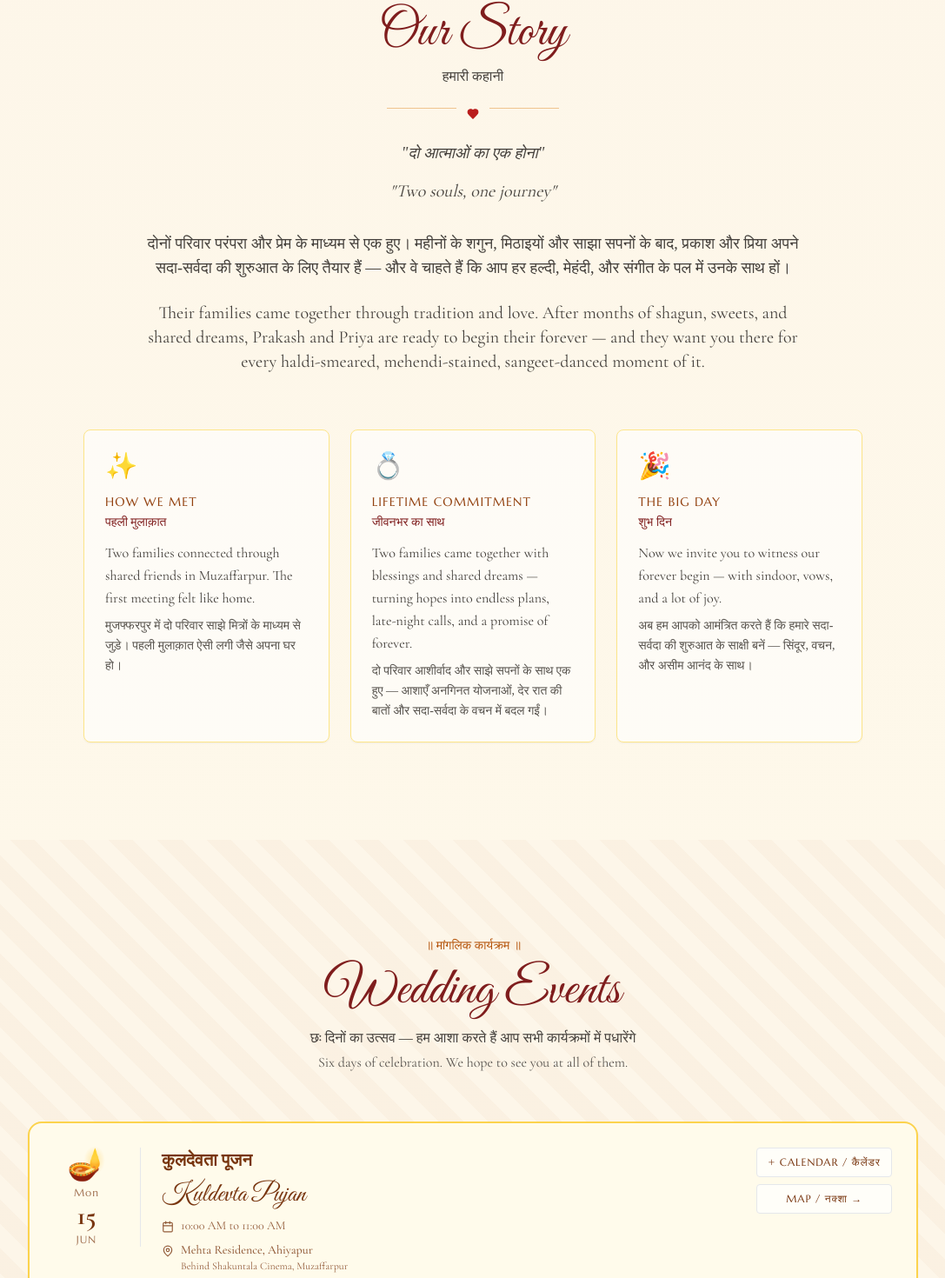
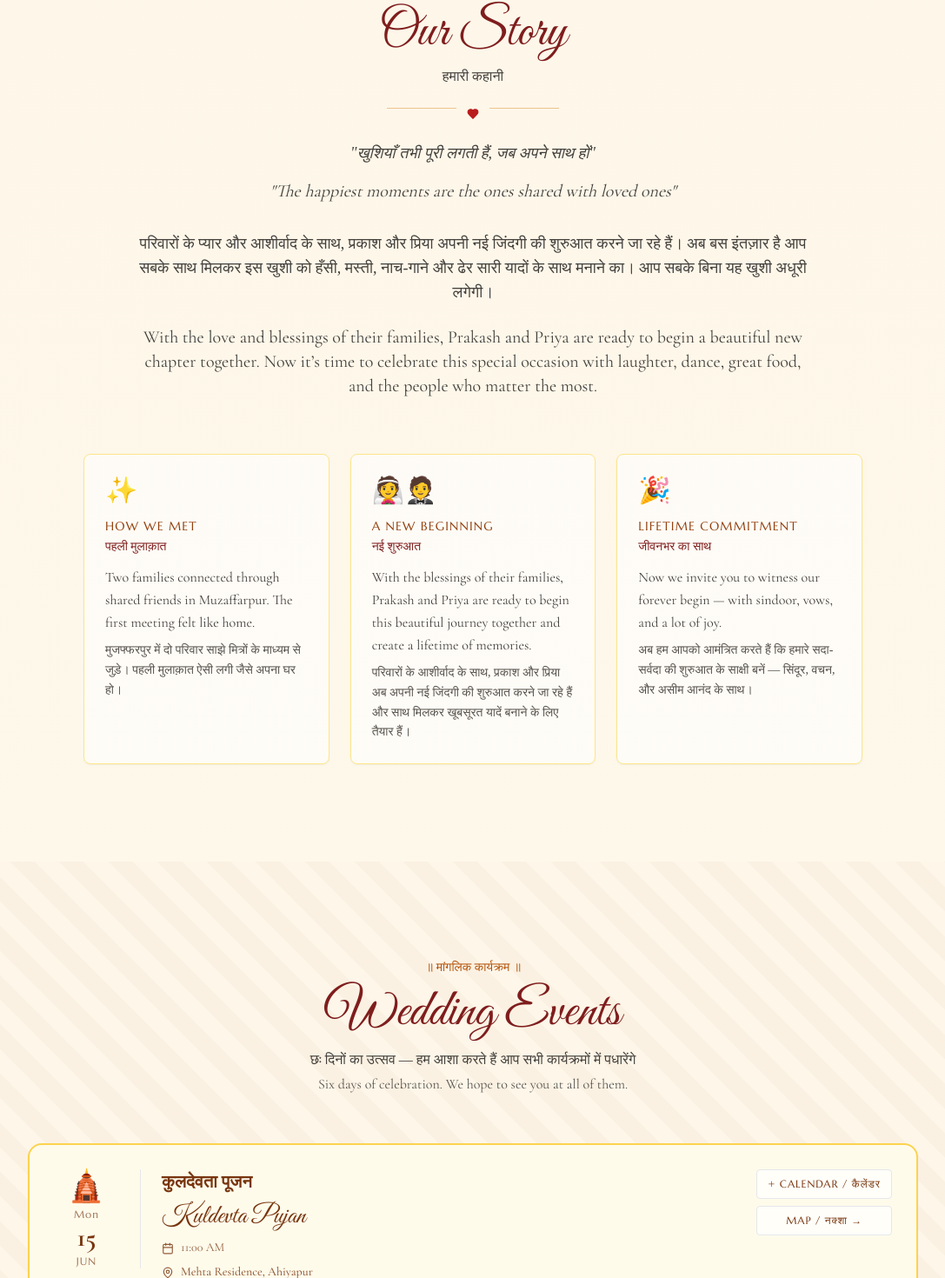
Before and after one commit to prakashkapoor/prakashwedspriya, a React (Vite) app: page / in a window 1280 px wide. Shown: the part 1264-2734 px from the top of the page at 87% size, without its empty margins (96-1183 px from the left). Built offline with nearby package versions, Linux system fonts and the light colour scheme; a web font is replaced by a local one.

Commit message:
Update wedding details and quotes in WeddingWebsite.jsx

```diff
--- a/src/WeddingWebsite.jsx
+++ b/src/WeddingWebsite.jsx
@@ -10,12 +10,12 @@ export default function WeddingWebsite() {
     groom: { name: 'प्रकाश कुमार', nameEn: 'Prakash Kumar', initial: 'P' },
     hashtag: '#PrakashWedsPriya',
     weddingDate: '2026-06-19T15:00:00+05:30',
-    quote: 'दो आत्माओं का एक होना',
-    quoteEn: 'Two souls, one journey',
+    quote: 'खुशियाँ तभी पूरी लगती हैं, जब अपने साथ हों',
+    quoteEn: 'The happiest moments are the ones shared with loved ones',
     storyHi:
-      'दोनों परिवार परंपरा और प्रेम के माध्यम से एक हुए। महीनों के शगुन, मिठाइयों और साझा सपनों के बाद, प्रकाश और प्रिया अपने सदा-सर्वदा की शुरुआत के लिए तैयार हैं — और वे चाहते हैं कि आप हर हल्दी, मेहंदी, और संगीत के पल में उनके साथ हों।',
+      'परिवारों के प्यार और आशीर्वाद के साथ, प्रकाश और प्रिया अपनी नई जिंदगी की शुरुआत करने जा रहे हैं। अब बस इंतज़ार है आप सबके साथ मिलकर इस खुशी को हँसी, मस्ती, नाच-गाने और ढेर सारी यादों के साथ मनाने का। आप सबके बिना यह खुशी अधूरी लगेगी।',
     storyEn:
-      'Their families came together through tradition and love. After months of shagun, sweets, and shared dreams, Prakash and Priya are ready to begin their forever — and they want you there for every haldi-smeared, mehendi-stained, sangeet-danced moment of it.',
+      'With the love and blessings of their families, Prakash and Priya are ready to begin a beautiful new chapter together. Now it’s time to celebrate this special occasion with laughter, dance, great food, and the people who matter the most.',
     contacts: [
       { name: 'विकाश मेहता / Vikash Mehta', role: 'Groom\'s Brother / वर के भाई', phone: '+91 9973747471' },
       { name: 'श्री कैलाश प्रसाद मेहता / Sh. Kailash Prasad Mehta', role: 'Groom\'s Father / वर के पिता', phone: '+91 7870027514' },
@@ -29,14 +29,14 @@ export default function WeddingWebsite() {
       nameEn: 'Kuldevta Pujan',
       date: '2026-06-15',
       dateLabel: 'Mon, 15 Jun',
-      time: '10:00 AM to 11:00 AM',
+      time: '11:00 AM',
       venue: 'Mehta Residence, Ahiyapur',
       venueLine2: 'Behind Shakuntala Cinema, Muzaffarpur',
       dress: 'Traditional · Yellow / Cream',
       mapUrl: 'https://www.google.com/maps/place/Neha+Enterprises/@26.1484055,85.3947537,17z/data=!3m1!4b1!4m6!3m5!1s0x39ed11a5ea4d29ed:0xdc4eedf1a8b0684c!8m2!3d26.1484055!4d85.397334!16s%2Fg%2F11g10l1n1w',
       contact: 'Vikash Mehta / विकाश मेहता · +91 9973747471',
       color: 'amber',
-      icon: '🪔',
+      icon: '🛕',
     },
     {
       key: 'shivcharcha',
@@ -51,7 +51,7 @@ export default function WeddingWebsite() {
       mapUrl: 'https://www.google.com/maps/place/Neha+Enterprises/@26.1484055,85.3947537,17z/data=!3m1!4b1!4m6!3m5!1s0x39ed11a5ea4d29ed:0xdc4eedf1a8b0684c!8m2!3d26.1484055!4d85.397334!16s%2Fg%2F11g10l1n1w',
       contact: 'Vikash Mehta / विकाश मेहता · +91 9973747471',
       color: 'orange',
-      icon: '🕉️',
+      icon: '🔱',
     },
     {
       key: 'haldi',
@@ -66,7 +66,7 @@ export default function WeddingWebsite() {
       mapUrl: 'https://www.google.com/maps/place/Neha+Enterprises/@26.1484055,85.3947537,17z/data=!3m1!4b1!4m6!3m5!1s0x39ed11a5ea4d29ed:0xdc4eedf1a8b0684c!8m2!3d26.1484055!4d85.397334!16s%2Fg%2F11g10l1n1w',
       contact: 'Vikash Mehta / विकाश मेहता · +91 9973747471',
       color: 'yellow',
-      icon: '🌼',
+      icon: '💛🌼',
     },
     {
       key: 'mehendi',
@@ -81,7 +81,7 @@ export default function WeddingWebsite() {
       mapUrl: 'https://www.google.com/maps/place/Neha+Enterprises/@26.1484055,85.3947537,17z/data=!3m1!4b1!4m6!3m5!1s0x39ed11a5ea4d29ed:0xdc4eedf1a8b0684c!8m2!3d26.1484055!4d85.397334!16s%2Fg%2F11g10l1n1w',
       contact: 'Vikash Mehta / विकाश मेहता · +91 9973747471',
       color: 'green',
-      icon: '🌿',
+      icon: '💚🎶',
     },
     {
       key: 'wedding',
@@ -96,7 +96,7 @@ export default function WeddingWebsite() {
       mapUrl: 'https://maps.google.com/?q=Shahjahanpur+Patna',
       contact: 'Vikash Mehta / विकाश मेहता · +91 9973747471',
       color: 'red',
-      icon: '💍',
+      icon: '👰🤵',
       highlight: true,
     },
     {
@@ -112,7 +112,7 @@ export default function WeddingWebsite() {
       mapUrl: 'https://maps.google.com/?q=Blessing+Palace+Muzaffarpur',
       contact: 'Vikash Mehta / विकाश मेहता · +91 9973747471',
       color: 'rose',
-      icon: '✨',
+      icon: '🎉🍽️',
       highlight: true,
     },
   ];
@@ -215,7 +215,7 @@ export default function WeddingWebsite() {
   };
 
   const shareOnWhatsApp = () => {
-    const text = `You're invited! 💍\n\n${WEDDING.groom.nameEn} weds ${WEDDING.bride.nameEn}\n19 June 2026\n\n${WEDDING.hashtag}\n\n${window.location.href}`;
+    const text = `💍 सादर आमंत्रण 💍\n\nपरिवार के प्यार और आशीर्वाद के साथ,\n${WEDDING.groom.nameEn} ❤️ ${WEDDING.bride.nameEn}\nआपको अपने विवाह समारोह में सपरिवार आमंत्रित करते हैं।\n\n📅 19 June 2026\n\nAap sabke bina ye khushi adhuri lagegi. Zaroor aaiyega ✨\n\n${WEDDING.hashtag}\n\n${window.location.href}`;
     window.open(`https://wa.me/?text=${encodeURIComponent(text)}`, '_blank');
   };
 
@@ -537,16 +537,16 @@ export default function WeddingWebsite() {
                 bodyHi: 'मुजफ्फरपुर में दो परिवार साझे मित्रों के माध्यम से जुड़े। पहली मुलाक़ात ऐसी लगी जैसे अपना घर हो।',
               },
               {
-                icon: '💍',
-                titleEn: 'Lifetime Commitment',
-                titleHi: 'जीवनभर का साथ',
-                bodyEn: 'Two families came together with blessings and shared dreams — turning hopes into endless plans, late-night calls, and a promise of forever.',
-                bodyHi: 'दो परिवार आशीर्वाद और साझे सपनों के साथ एक हुए — आशाएँ अनगिनत योजनाओं, देर रात की बातों और सदा-सर्वदा के वचन में बदल गईं।',
+                icon: '👰🤵',
+                titleEn: 'A New Beginning',
+                titleHi: 'नई शुरुआत',
+                bodyEn: 'With the blessings of their families, Prakash and Priya are ready to begin this beautiful journey together and create a lifetime of memories.',
+                bodyHi: 'परिवारों के आशीर्वाद के साथ, प्रकाश और प्रिया अब अपनी नई जिंदगी की शुरुआत करने जा रहे हैं और साथ मिलकर खूबसूरत यादें बनाने के लिए तैयार हैं।',
               },
               {
                 icon: '🎉',
-                titleEn: 'The Big Day',
-                titleHi: 'शुभ दिन',
+                titleEn: 'Lifetime Commitment',
+                titleHi: 'जीवनभर का साथ',
                 bodyEn: 'Now we invite you to witness our forever begin — with sindoor, vows, and a lot of joy.',
                 bodyHi: 'अब हम आपको आमंत्रित करते हैं कि हमारे सदा-सर्वदा की शुरुआत के साक्षी बनें — सिंदूर, वचन, और असीम आनंद के साथ।',
               },
@@ -751,7 +751,6 @@ export default function WeddingWebsite() {
                       {[
                         { val: 'veg', label: '🌱 Veg' },
                         { val: 'jain', label: '🙏 Jain' },
-                        { val: 'nonveg', label: '🍗 Non-Veg' },
                       ].map((m) => (
                         <button
                           key={m.val}
```
